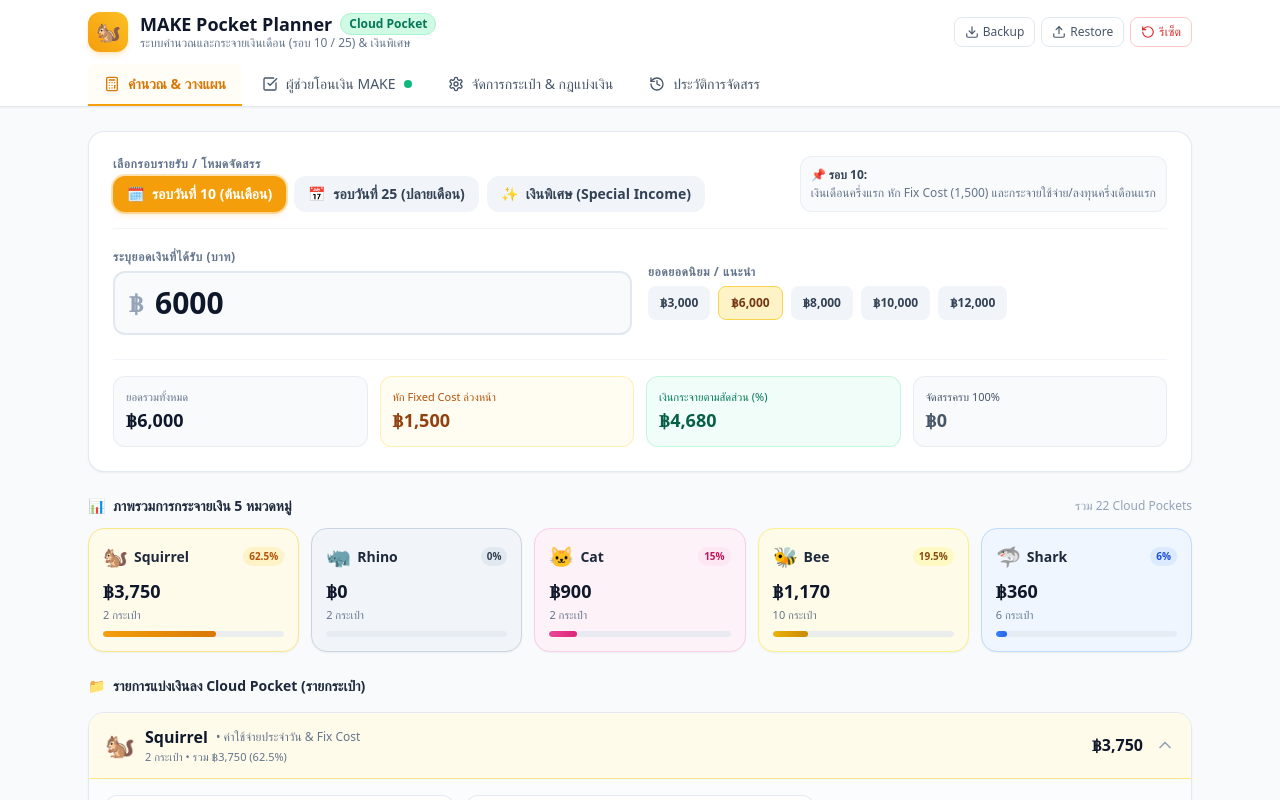
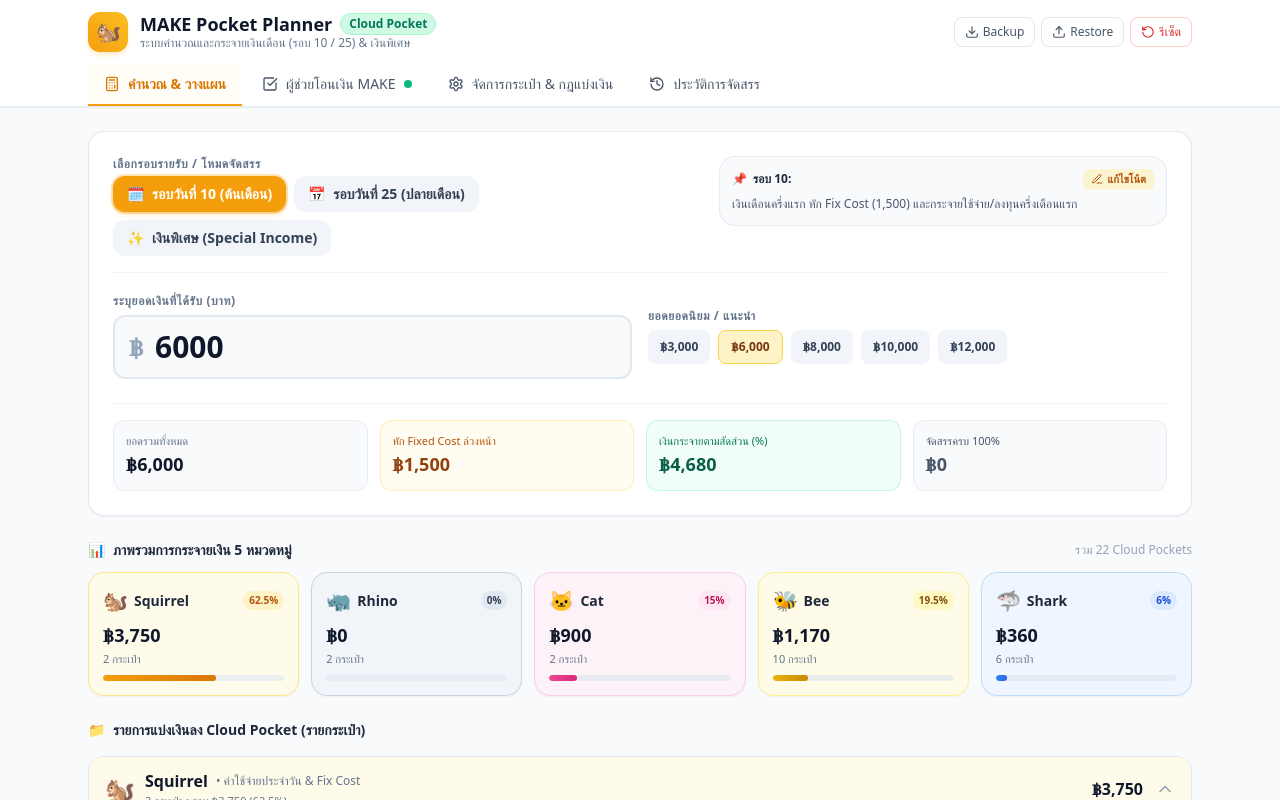
Before and after one commit to snoopy1989doo-source/make-pocket-planner, a React (Vite) app: page / in a window 1280 px wide. Shown: the top 800 px of the page. Built offline with nearby package versions, Linux system fonts and the light colour scheme.

Commit message:
Make pinned round notes editable with save and reset options

```diff
--- a/src/App.jsx
+++ b/src/App.jsx
@@ -1,12 +1,18 @@
 import React, { useState, useMemo, useEffect } from 'react';
 import { useLocalStorage } from './hooks/useLocalStorage';
-import { DEFAULT_POCKETS, CATEGORIES } from './data/defaultPockets';
+import { DEFAULT_POCKETS, CATEGORIES, ROUND_PRESETS } from './data/defaultPockets';
 import { calculateAllocation } from './utils/allocationEngine';
 import { Header } from './components/Header';
 import { AllocationCalculator } from './components/AllocationCalculator';
 import { TransferChecklist } from './components/TransferChecklist';
 import { PocketManager } from './components/PocketManager';
 import { HistoryLog } from './components/HistoryLog';
+
+const DEFAULT_ROUND_DESCRIPTIONS = {
+  round10: 'เงินเดือนครึ่งแรก หัก Fix Cost (1,500) และกระจายใช้จ่าย/ลงทุนครึ่งเดือนแรก',
+  round25: 'เงินเดือนครึ่งหลัง หัก Fix Cost (1,500) + กยศ./หนี้ และกระจายใช้จ่าย/ลงทุนครึ่งเดือนหลัง',
+  special: 'โบนัส, กำไรเทรด, งานนอก เติมค่ากินพิเศษ 10% + พอร์ตลงทุน Bee 40% + Shark 20% + Cat 20% + Rhino 10%'
+};
 
 export default function App() {
   const [activeTab, setActiveTab] = useState('calculator');
@@ -19,6 +25,9 @@ export default function App() {
     round25: 6000,
     special: 5000
   });
+
+  // Custom editable pinned notes for each round
+  const [roundDescriptions, setRoundDescriptions] = useLocalStorage('make_round_descriptions_v1', DEFAULT_ROUND_DESCRIPTIONS);
 
   const [history, setHistory] = useLocalStorage('make_history_v1', []);
   const [checkedPockets, setCheckedPockets] = useLocalStorage('make_checked_pockets', {});
@@ -36,6 +45,20 @@ export default function App() {
     }));
   };
 
+  const handleUpdateDescription = (mode, text) => {
+    setRoundDescriptions(prev => ({
+      ...prev,
+      [mode]: text
+    }));
+  };
+
+  const handleResetDescription = (mode) => {
+    setRoundDescriptions(prev => ({
+      ...prev,
+      [mode]: DEFAULT_ROUND_DESCRIPTIONS[mode]
+    }));
+  };
+
   // Compute live allocation
   const calculation = useMemo(() => {
     return calculateAllocation(currentIncomeAmount, currentMode, pockets);
@@ -45,11 +68,12 @@ export default function App() {
   const handleExportBackup = () => {
     const backupData = {
       app: 'MAKE Pocket Planner',
-      version: '1.3',
+      version: '1.4',
       exportDate: new Date().toISOString(),
       pockets,
       currentMode,
       incomeAmounts,
+      roundDescriptions,
       history
     };
     const blob = new Blob([JSON.stringify(backupData, null, 2)], { type: 'application/json' });
@@ -67,13 +91,7 @@ export default function App() {
       setPockets(data.pockets);
       if (data.history) setHistory(data.history);
       if (data.incomeAmounts) setIncomeAmounts(data.incomeAmounts);
-      else if (data.incomeAmount) {
-        setIncomeAmounts({
-          round10: data.incomeAmount,
-          round25: data.incomeAmount,
-          special: 5000
-        });
-      }
+      if (data.roundDescriptions) setRoundDescriptions(data.roundDescriptions);
       if (data.currentMode) setCurrentMode(data.currentMode);
       alert('นำเข้าข้อมูลสำเร็จเรียบร้อย!');
     } else {
@@ -91,6 +109,7 @@ export default function App() {
         round25: 6000,
         special: 5000
       });
+      setRoundDescriptions(DEFAULT_ROUND_DESCRIPTIONS);
     }
   };
 
@@ -125,6 +144,9 @@ export default function App() {
             incomeAmount={currentIncomeAmount}
             setIncomeAmount={handleSetIncomeAmount}
             calculation={calculation}
+            roundDescriptions={roundDescriptions}
+            onUpdateDescription={handleUpdateDescription}
+            onResetDescription={handleResetDescription}
             onGoToChecklist={() => setActiveTab('checklist')}
             onSaveToHistory={handleSaveToHistory}
           />
--- a/src/components/AllocationCalculator.jsx
+++ b/src/components/AllocationCalculator.jsx
@@ -1,4 +1,4 @@
-import React, { useState } from 'react';
+import React, { useState, useEffect } from 'react';
 import { ROUND_PRESETS } from '../data/defaultPockets';
 import { SummaryCards } from './SummaryCards';
 import { PocketCard } from './PocketCard';
@@ -12,7 +12,11 @@ import {
   Calendar,
   Wallet,
   ChevronDown,
-  ChevronUp
+  ChevronUp,
+  Edit3,
+  Check,
+  X,
+  RotateCcw
 } from 'lucide-react';
 
 export function AllocationCalculator({
@@ -21,12 +25,52 @@ export function AllocationCalculator({
   incomeAmount,
   setIncomeAmount,
   calculation,
+  roundDescriptions = {},
+  onUpdateDescription,
+  onResetDescription,
   onGoToChecklist,
   onSaveToHistory
 }) {
   const [collapsedCategories, setCollapsedCategories] = useState({});
   const [saveSuccess, setSaveSuccess] = useState(false);
   const [note, setNote] = useState('');
+
+  // Editable pinned note state
+  const [isEditingNote, setIsEditingNote] = useState(false);
+  const [noteDraft, setNoteDraft] = useState('');
+
+  const currentPresetInfo = ROUND_PRESETS.find(p => p.id === currentMode);
+  const currentDescription = roundDescriptions[currentMode] || currentPresetInfo?.description || '';
+
+  // Sync draft when mode changes or when entering edit mode
+  useEffect(() => {
+    setNoteDraft(currentDescription);
+    setIsEditingNote(false);
+  }, [currentMode, currentDescription]);
+
+  const handleStartEditNote = () => {
+    setNoteDraft(currentDescription);
+    setIsEditingNote(true);
+  };
+
+  const handleSaveNote = () => {
+    if (onUpdateDescription) {
+      onUpdateDescription(currentMode, noteDraft.trim());
+    }
+    setIsEditingNote(false);
+  };
+
+  const handleCancelEditNote = () => {
+    setNoteDraft(currentDescription);
+    setIsEditingNote(false);
+  };
+
+  const handleResetNote = () => {
+    if (onResetDescription) {
+      onResetDescription(currentMode);
+    }
+    setIsEditingNote(false);
+  };
 
   const quickAmounts = currentMode === 'special'
     ? [3000, 5000, 10000, 20000, 50000]
@@ -53,8 +97,6 @@ export function AllocationCalculator({
     setTimeout(() => setSaveSuccess(false), 2500);
   };
 
-  const currentPresetInfo = ROUND_PRESETS.find(p => p.id === currentMode);
-
   return (
     <div className="space-y-6">
 
@@ -62,7 +104,7 @@ export function AllocationCalculator({
       <div className="bg-white rounded-2xl border border-slate-200/90 shadow-sm p-4 sm:p-6">
 
         {/* Round / Mode Switcher */}
-        <div className="flex flex-col sm:flex-row sm:items-center justify-between gap-3 pb-4 border-b border-slate-100">
+        <div className="flex flex-col lg:flex-row lg:items-start justify-between gap-4 pb-4 border-b border-slate-100">
           <div>
             <label className="text-xs font-semibold text-slate-500 uppercase tracking-wider block mb-1">
               เลือกรอบรายรับ / โหมดจัดสรร
@@ -75,9 +117,6 @@ export function AllocationCalculator({
                     key={preset.id}
                     onClick={() => {
                       setCurrentMode(preset.id);
-                      if (!incomeAmount || incomeAmount === 0) {
-                        setIncomeAmount(preset.defaultAmount);
-                      }
                     }}
                     className={`flex items-center gap-2 px-3.5 py-2 rounded-xl text-xs sm:text-sm font-semibold transition-all ${
                       isSelected
@@ -93,13 +132,76 @@ export function AllocationCalculator({
             </div>
           </div>
 
-          {/* Preset Context Info */}
-          <div className="text-xs text-slate-500 max-w-sm bg-slate-50 p-2.5 rounded-xl border border-slate-200/60">
-            <span className="font-semibold text-slate-700 block mb-0.5">
-              📌 {currentPresetInfo?.shortName}:
-            </span>
-            {currentPresetInfo?.description}
+          {/* Editable Preset Context Info (📌 Pinned Note) */}
+          <div className="w-full lg:max-w-md bg-slate-50 p-3 rounded-2xl border border-slate-200/80 shadow-2xs relative group">
+            <div className="flex items-center justify-between gap-2 mb-1">
+              <span className="font-bold text-xs text-slate-800 flex items-center gap-1.5">
+                <span>📌</span>
+                <span>{currentPresetInfo?.shortName}:</span>
+              </span>
+
+              {!isEditingNote ? (
+                <button
+                  onClick={handleStartEditNote}
+                  className="inline-flex items-center gap-1 text-[11px] font-semibold text-amber-700 hover:text-amber-800 bg-amber-100/80 hover:bg-amber-200/80 px-2 py-0.5 rounded-md transition-colors"
+                  title="แก้ไขโน้ตปักหมุดนี้"
+                >
+                  <Edit3 className="w-3 h-3" />
+                  <span>แก้ไขโน้ต</span>
+                </button>
+              ) : (
+                <div className="flex items-center gap-1">
+                  <button
+                    onClick={handleResetNote}
+                    className="p-1 text-slate-400 hover:text-red-600 hover:bg-slate-200 rounded text-[10px]"
+                    title="คืนค่าเริ่มต้น"
+                  >
+                    <RotateCcw className="w-3 h-3" />
+                  </button>
+                </div>
+              )}
+            </div>
+
+            {isEditingNote ? (
+              <div className="space-y-2 mt-1.5">
+                <textarea
+                  rows={3}
+                  value={noteDraft}
+                  onChange={(e) => setNoteDraft(e.target.value)}
+                  placeholder="พิมพ์ข้อความโน้ตช่วยจำสำหรับรอบนี้..."
+                  className="w-full text-xs p-2 bg-white border border-amber-300 rounded-xl focus:outline-none focus:ring-2 focus:ring-amber-500/20 text-slate-800"
+                  autoFocus
+                />
+                <div className="flex items-center justify-end gap-1.5">
+                  <button
+                    type="button"
+                    onClick={handleCancelEditNote}
+                    className="inline-flex items-center gap-1 px-2.5 py-1 rounded-lg border border-slate-200 bg-white text-slate-600 hover:bg-slate-100 text-xs font-medium"
+                  >
+                    <X className="w-3 h-3" />
+                    <span>ยกเลิก</span>
+                  </button>
+                  <button
+                    type="button"
+                    onClick={handleSaveNote}
+                    className="inline-flex items-center gap-1 px-3 py-1 rounded-lg bg-amber-500 hover:bg-amber-600 text-white text-xs font-semibold shadow-xs"
+                  >
+                    <Check className="w-3 h-3" />
+                    <span>บันทึก</span>
+                  </button>
+                </div>
+              </div>
+            ) : (
+              <p
+                onClick={handleStartEditNote}
+                className="text-xs text-slate-600 leading-relaxed cursor-pointer hover:text-slate-900 transition-colors"
+                title="คลิกเพื่อแก้ไขโน้ต"
+              >
+                {currentDescription}
+              </p>
+            )}
           </div>
+
         </div>
 
         {/* Input Amount Section */}
```
